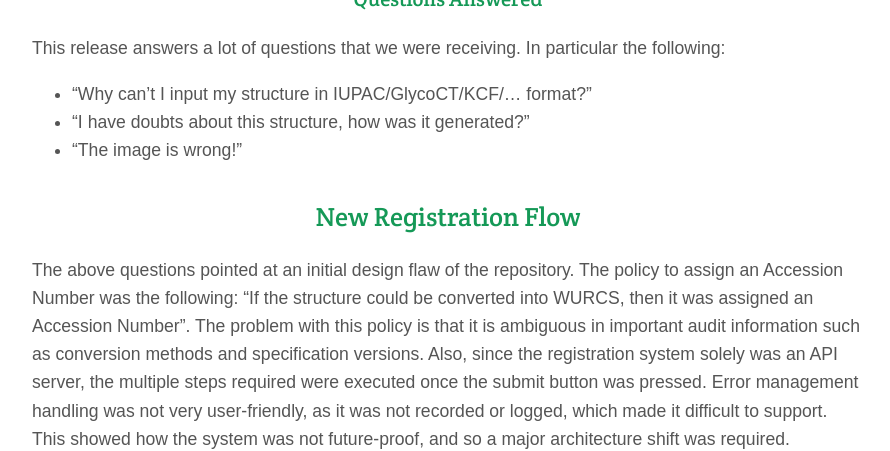
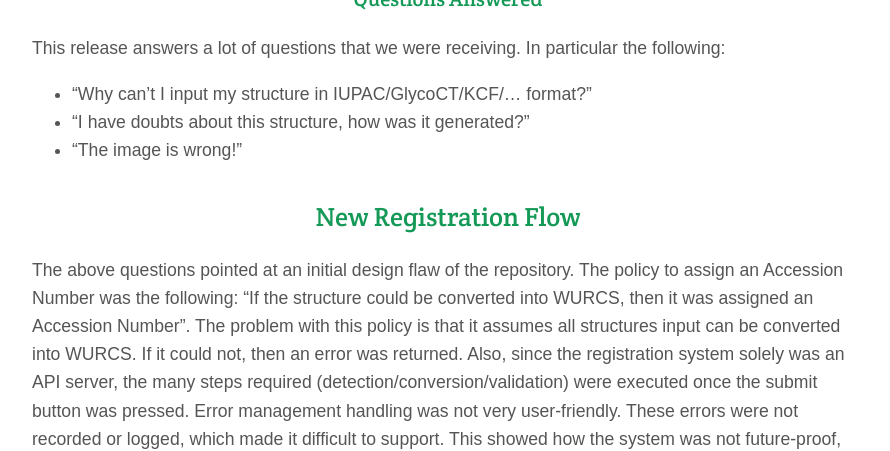
Before and after one commit to glytoucan/glytoucan, a Jekyll site: the page built from blog/index.html, in a window 1280 px wide and 1400 px high, scrolled down 945 px, cut to the strip 0-451 px from the top of the window. Shown: the whole strip, without its empty margins (192-1082 px from the left). Built offline with Jekyll 4.4.1, drawn with Linux system fonts in a browser that asks for light colours; nearby versions of some CDN libraries; the list of posts is cut into pages by our own code; some of the changed text lies outside the part shown.

Commit message:
more clarity and better organization

```diff
--- a/_posts/2019-08-01-new-backend-release.md
+++ b/_posts/2019-08-01-new-backend-release.md
@@ -34,15 +34,15 @@
 
 ## New Registration Flow
 
-The above questions pointed at an initial design flaw of the repository.  The policy to assign an Accession Number was the following: "If the structure could be converted into WURCS, then it was assigned an Accession Number".  The problem with this policy is that it is ambiguous in important audit information such as conversion methods and specification versions.  Also, since the registration system solely was an API server, the multiple steps required were executed once the submit button was pressed.  Error management handling was not very user-friendly, as it was not recorded or logged, which made it difficult to support.  This showed how the system was not future-proof, and so a major architecture shift was required.
+The above questions pointed at an initial design flaw of the repository.  The policy to assign an Accession Number was the following: "If the structure could be converted into WURCS, then it was assigned an Accession Number".  The problem with this policy is that it assumes all structures input can be converted into WURCS.  If it could not, then an error was returned.  Also, since the registration system solely was an API server, the many steps required (detection/conversion/validation) were executed once the submit button was pressed.  Error management handling was not very user-friendly.  These errors were not recorded or logged, which made it difficult to support.  This showed how the system was not future-proof, and so a major architecture shift was required.
 
 ![new flow](https://files.slack.com/files-pri/THGCYABL0-FM9LK8DGD/newglytoucan2019.png)
 
 This release introduces a new registration flow.  The new policy is the following: "Any structure sequence format can be input".  Once "pre-registered", the submission will be given a reference tag.  This tag can be used to lookup the structure at a later time.  In case this tag is lost, all previously submitted structures are displayed in the new personalized [Entries](https://glytoucan.org/Users/structure) page.
 
-Multiple server-side, backend batch processes are executed to work on the submitted structure.  They include unit-based, simple logic such as detecting the format, converting it to WURCS(if necessary), validating it, assigning an Accession Number, or generating the image etc.
+They steps described above are now split up into multiple server-side, backend batch processes.  These are used to work on the submitted structure, such as detecting the nomenclature/format, converting it to WURCS(if necessary), validating it, assigning an Accession Number, or generating the image etc.
 
-The status of these batch processes will be visible through the Entries page as well as the detailed entry page of each structure submitted.  An "Accession Number registration batch" will assign the structure once it has been validated, converted, etc.
+The status of these batch processes will be visible through the Entries page as well as the detailed entry page of each structure submitted.  As a general policy all batch process information will be transparent to the user.  We will be constantly updating the UI to show as much information as possible returned by these batch processes.
 
 This will cause some delay between initial registration and Accession Number assignment.  However it will help clarify what exactly are the issues with the structure, if there are any, for very specific steps in the flow.  By removing all complex logic libraries from the website/API, more stability is guaranteed as there are less points of failure.
 
@@ -55,7 +55,7 @@
 1. WURCS Validation
 1. Accession Number Generation
 
-The first batch process is a simple "structure format detection" batch.  It is meant to organize structures into specific formats so that it will be more obvious what batch process needs to run next.  This will detect the structure as WURCS and add a new RDF triple indicating that the structure has a format of "wurcs".
+The first batch process is a simple "structure format detection" batch.  This will detect the structure as WURCS and add a new RDF triple indicating that the structure has a format of "wurcs".  It is meant to organize structures into specific formats so that it will be more obvious what batch process needs to run next.
 
 The next batch process contains logic to search only for structures labeled as "wurcs", and validates them.  A specific WURCS library is used which reads the structure in and outputs warnings or error messages.  These warnings and error messages are now stored into the RDF and linked to the structure.  If there are error messages, it is not considered validated.  Since the warnings and error messages are now stored, the reason why the validation failed can now be displayed to the user on the Entries page.
 
@@ -63,7 +63,7 @@
 
 ## New Image Batch Processing
 
-A new image generation batch process will convert the input structures into multiple notations and formats.  All of the different combinations of SNFG, CFG, IUPAC and SVG, PNG will be generated and stored locally.  The main problem why there were weird images appearing before were because the previous system was generating the image in real-time for every user request.  Since this CPU intensive and non-multi-threaded process is now put off into the background batch process, each user request will be a simple read of the correct image raw data.
+A new image generation batch process will convert the input structures into multiple notations and formats.  All of the different combinations of SNFG, CFG, IUPAC and SVG, PNG will be generated and stored locally.  The main problem why there were weird images appearing before was due to generating the image in real-time for every user request.  Since this CPU intensive and non-multi-threaded process is now put off into the background batch process, each user request will be a simple read of the correct image raw data.
 
 ### Known issues
 
@@ -71,7 +71,7 @@
 
 The website still does some conversion automatically.  This will be removed once the GlycoCT batch is complete.
 
-One of the major changes with this process is that the Accession Number is not received in real-time after submission.  The Website, client library, and CLI interface were all slightly modified to account for this.  As a simple measure to prevent duplications, an exact search of the input sequence is done to check if it is registered already or not.  If so, the accession number is returned, otherwise the reference tag is returned.
+One of the major changes with this process is that the Accession Number is not received in real-time after submission.  The Website, client library, and [CLI](/system/cli) interface were all slightly modified to account for this.  As a simple measure to prevent duplications, an exact search of the input sequence is done to check if it is registered already or not.  If so, the accession number is returned, otherwise the reference tag is returned.
 
 ## Future Work
 
```
Also changed, not shown: system/cli.md (+1 -1 lines).
